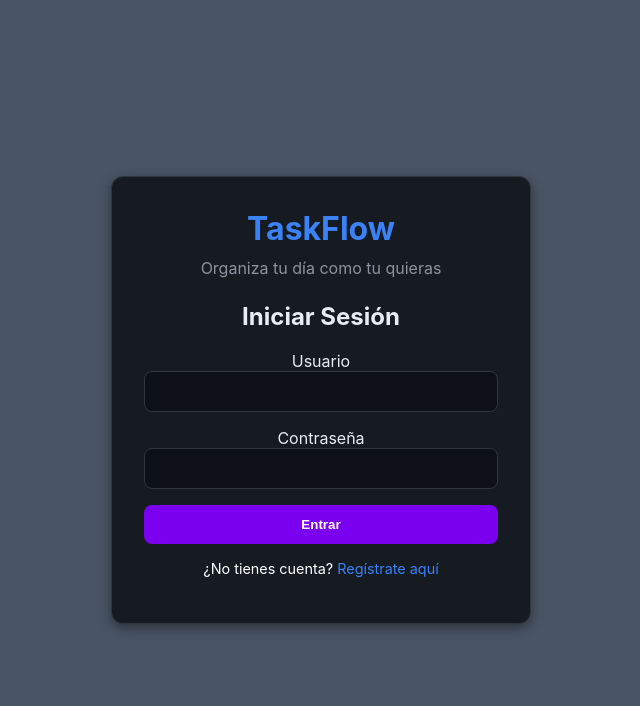
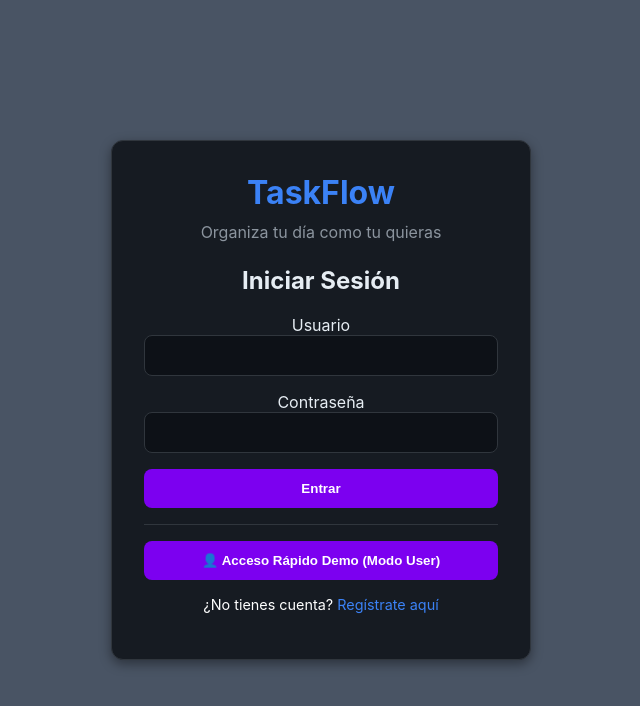
Before and after one commit to cristian-dev92/gestor-tareas-frontend, an Angular app: page /login in a window 1280 px wide. Shown: the top 706 px of the page, without its empty margins (319-959 px from the left). Built offline with nearby package versions, Linux system fonts and the light colour scheme.

Commit message:
Update: Añadimos boton demo rapida

```diff
--- a/src/app/pages/login/login.css
+++ b/src/app/pages/login/login.css
@@ -84,3 +84,27 @@
   color: red;
   margin-top: 10px;
 }
+
+/* Botón Demo */
+.demo-container {
+  margin-top: 16px;
+  padding-top: 16px;
+  border-top: 1px solid #30363D;
+}
+
+.btn-demo {
+  width: 100%;
+  padding: 10px;
+  background: #21262D;
+  border: 1px solid #30363D;
+  border-radius: 8px;
+  color: #58A6FF;
+  font-weight: 600;
+  cursor: pointer;
+  transition: 0.2s ease;
+}
+
+.btn-demo:hover {
+  background: #30363D;
+  border-color: #58A6FF;
+}
--- a/src/app/pages/login/login.html
+++ b/src/app/pages/login/login.html
@@ -24,6 +24,13 @@
 
   </form>
 
+  <!-- Botón de Acceso Rápido Demo -->
+    <div class="demo-container">
+      <button type="button" class="btn-demo" (click)="loginDemo()">
+        👤 Acceso Rápido Demo (Modo User)
+      </button>
+    </div>
+
   <!-- Enlace para registrarse -->
     <p class="login-register">
       ¿No tienes cuenta?
--- a/src/app/pages/login/login.ts
+++ b/src/app/pages/login/login.ts
@@ -24,14 +24,31 @@ export class Login {
       password: this.password
     };
 
+    this.executeLogin(credentials);
+  }
+
+  // Método dedicado para el Acceso Rápido Demo
+  loginDemo() {
+    this.username = 'demo';
+    this.password = 'demo1234';
+
+    const credentials = {
+      username: this.username,
+      password: this.password
+    };
+
+    this.executeLogin(credentials);
+  }
+
+  private executeLogin(credentials: any) {
     this.authService.login(credentials).subscribe({
       next: (response) => {
-        localStorage.clear(); //Borra el token viejo antes de intentar generar uno nuevo
+        localStorage.clear(); // Borra el token viejo antes de intentar generar uno nuevo
         this.authService.saveToken(response.token);
         this.router.navigate(['/tasks']).then(() => {
           window.scrollTo({ top: 0, behavior: 'smooth' });
-      });
-    },
+        });
+      },
       error: () => {
         this.errormessage = 'Username or password is incorrect. Please try again.';
       }
```
